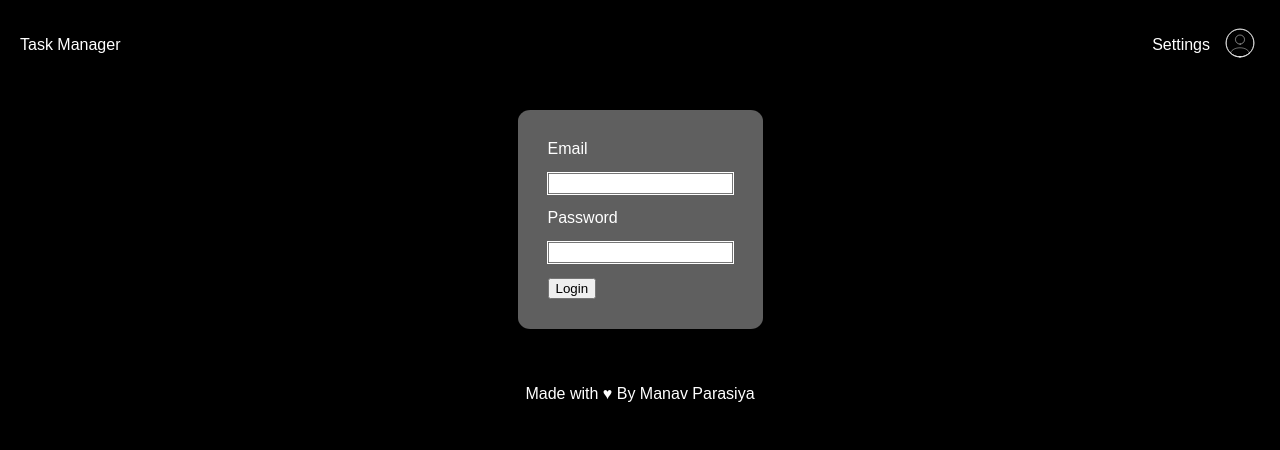
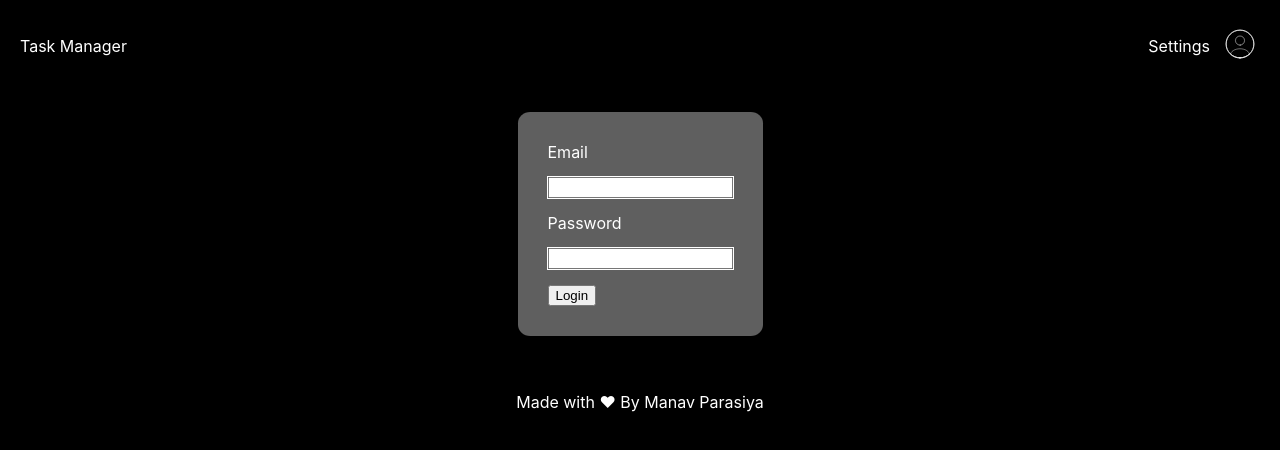
Before and after one commit to manav-parasiya/task-manager, a React (Vite) app in the folder frontend/: page /login in a window 1280 px wide. Shown: the top 450 px of the page. Built offline with nearby package versions, Linux system fonts and the light colour scheme.

Commit message:
update: font

```diff
--- a/frontend/src/index.css
+++ b/frontend/src/index.css
@@ -4,7 +4,7 @@ body{
 
   background-color: #000000;
   color: #ffffff;
-  font-family:sans-serif;
+  font-family: "Inter", sans-serif;
 }
 
 .container {
```
